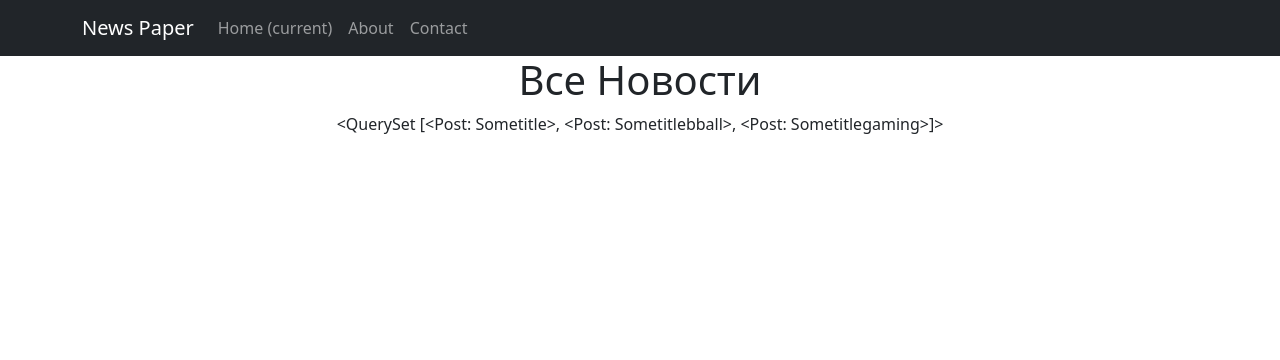
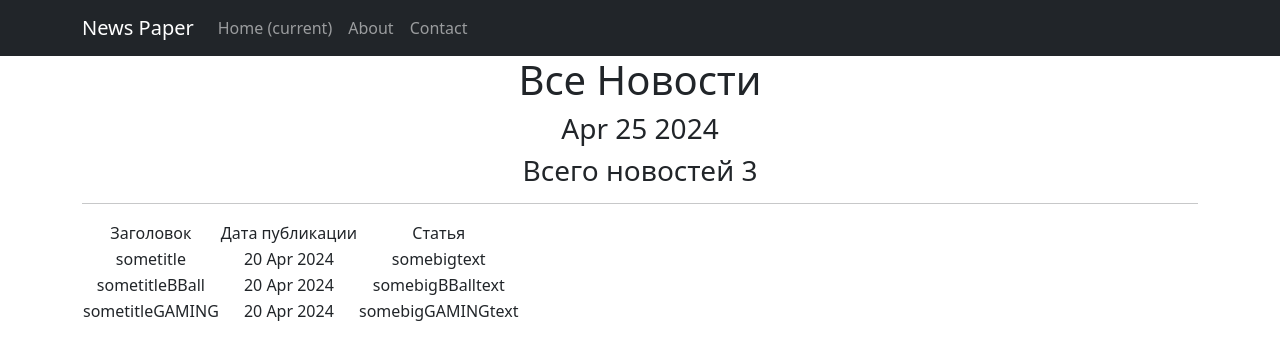
Before and after one commit to Lunathor/D2_project, a Django app: page /news/ in a window 1280 px wide. Shown: the top 360 px of the page. Run offline with Django 5.2, Linux system fonts and the light colour scheme; data comes from the database, SQL or seed files in the repository; some libraries are stand-ins or nearby versions.

Commit message:
Добавлен табличный вывод новостей

```diff
--- a/NewsPaper/NewsPortal/views.py
+++ b/NewsPaper/NewsPortal/views.py
@@ -1,3 +1,5 @@
+from datetime import datetime
+
 from django.views.generic import ListView, DetailView
 from .models import Post
 
@@ -9,6 +11,11 @@ class NewsList(ListView):
     template_name = 'news.html'
     context_object_name = 'news'
 
+    def get_context_data(self, **kwargs):
+        context = super().get_context_data(**kwargs)
+        context['time_now'] = datetime.utcnow()
+        return context
+
 
 class PostDetail(DetailView):
     model = Post
--- a/NewsPaper/templates/news.html
+++ b/NewsPaper/templates/news.html
@@ -6,6 +6,26 @@ News
 {% endblock title %}
 
 {% block content %}
-<h1>Все Новости</h1>
-{{ news }}
+    <h1>Все Новости</h1>
+    <h3>{{ time_now|date:'M d Y' }}</h3>
+    <h3>Всего новостей {{ news|length }}</h3>
+    <hr>
+    {% if news %}
+        <table>
+            <tr>
+                <td>Заголовок</td>
+                <td>Дата публикации</td>
+                <td>Статья</td>
+            </tr>
+            {% for post in news %}
+            <tr>
+                <td>{{ post.title }}</td>
+                <td>{{ post.dateCreation|date:'d M Y'}}</td>
+                <td>{{ post.text|truncatewords:20 }}</td>
+            </tr>
+            {% endfor %}
+        </table>
+    {% else %}
+        <h2>Новостей нет!</h2>
+    {% endif %}
 {% endblock content %}
```
